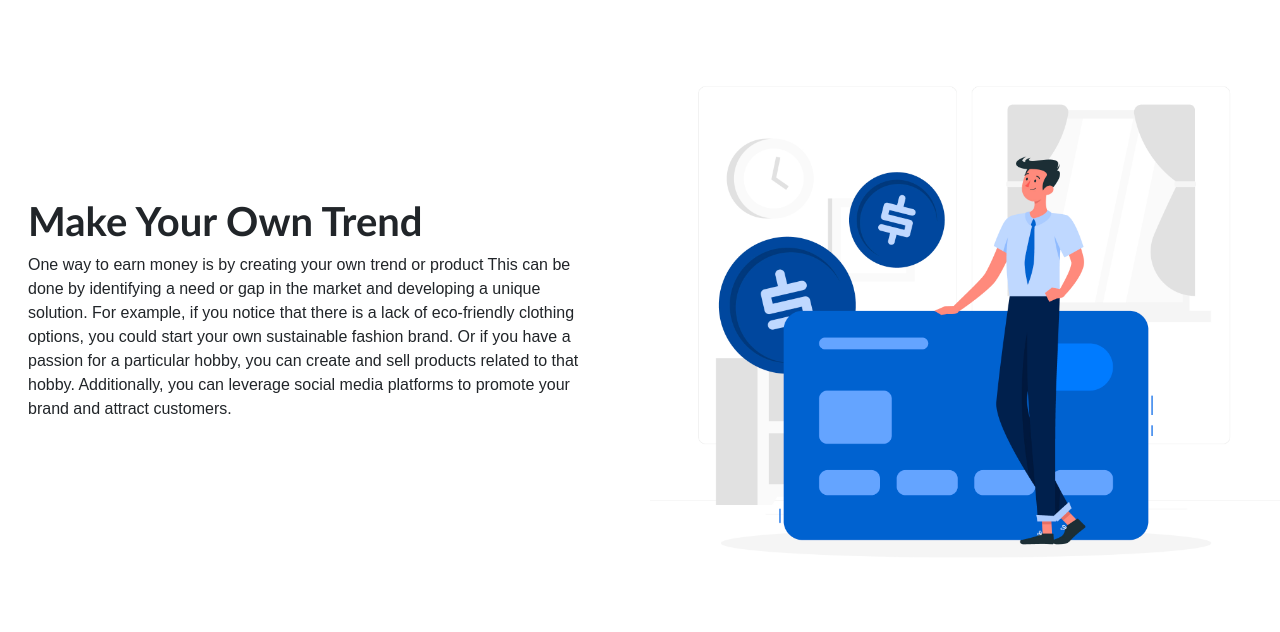
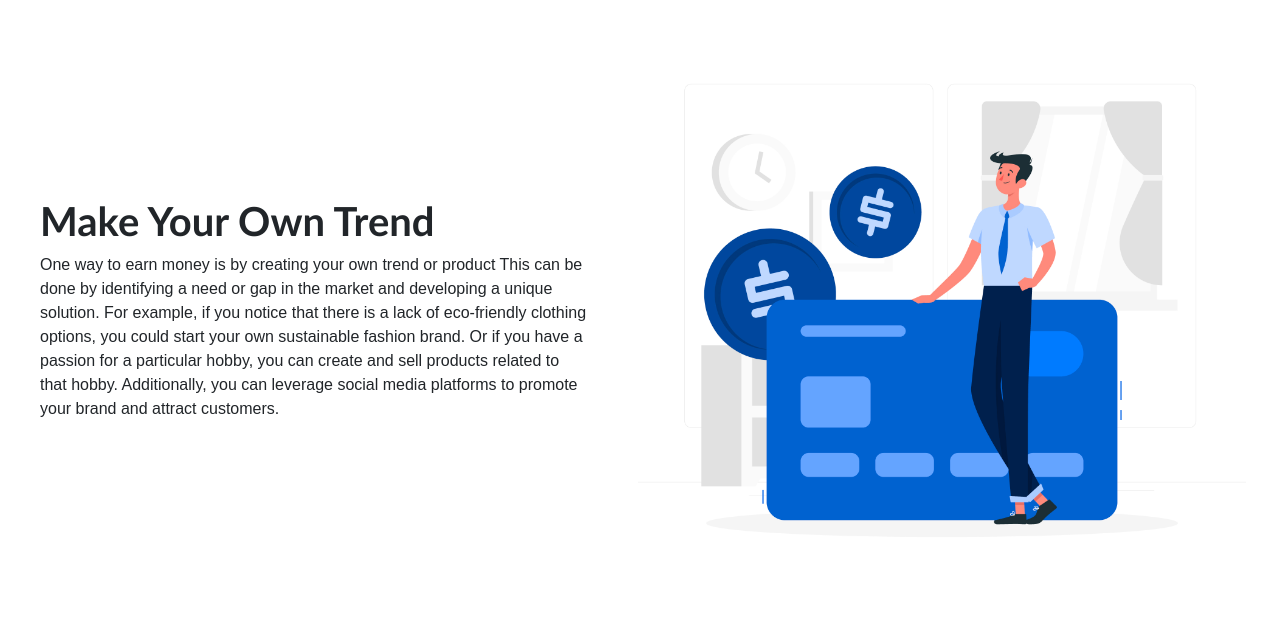
Before and after one commit to webdevmateen/webicon, a plain HTML site: page index.html in a window 1280 px wide. Shown: the part 537-1169 px from the top of the page. Drawn offline with nearby package versions, Linux system fonts and the light colour scheme.

Commit message:
Update index.html

```diff
--- a/index.html
+++ b/index.html
@@ -44,7 +44,7 @@
     <div class="header">
       <center><img class="header" src="header.jpg" alt=""></center>
     </div>
-    <div class="earnmoney row">
+    <div class="earnmoney container-fluid row">
       <div class="earnmoneypara">
         <h1 class="earnmoneyh1"><b>Make Your Own Trend</b></h1>
         <p class="earnmoneyp">One way to earn money is by creating your own trend or product This can be done by
```
